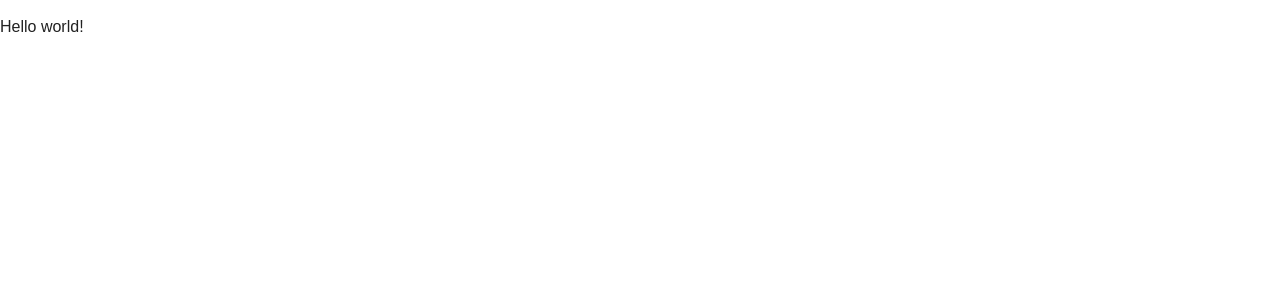
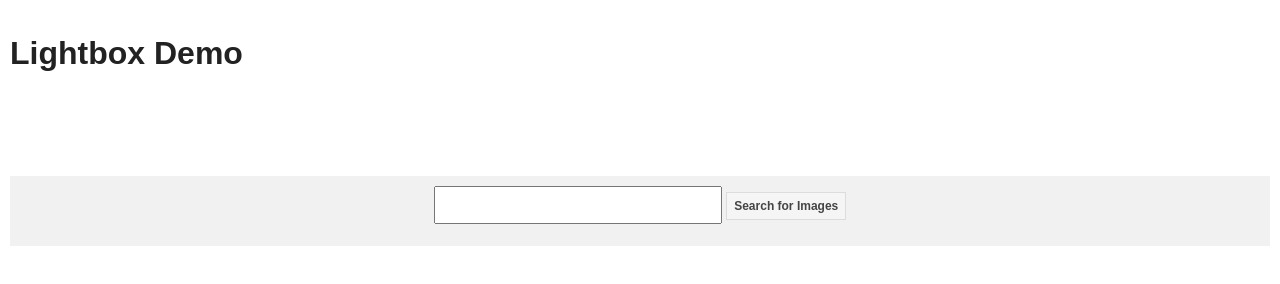
Before and after one commit to JustinWebb/lightbox-demo, a website: page index.html in a window 1280 px wide. Drawn offline with Linux system fonts and the light colour scheme; no server answers.

Commit message:
(feat) Add basic CSS for query form

```diff
--- a/css/main.css
+++ b/css/main.css
@@ -95,7 +95,46 @@ textarea {
    Author's custom styles
    ========================================================================== */
 
+.container {
+  padding: 10px;
+}
+.search {
+  width: 100%;
+}
 
+.search.query {
+  background-color: #f1f1f1;
+}
+.search.results {
+
+}
+
+.viewer {}
+
+form.google-style {
+  width: 100%;
+  margin: 100px auto 0;
+  padding: 10px 0;
+  text-align: center;
+}
+
+input {
+  min-width: 280px;
+  height: 32px;
+  margin-bottom: 12px;
+}
+
+button {
+  width: 120px;
+  height: 28px;
+  margin: 0 auto;
+  border: 1px solid rgba(0, 0, 0, .1);
+  background-color: #f5f5f5;
+  color: #444;
+  font-size: 12px;
+  font-weight: bold;
+  line-height: 12px;
+}
 
 
 
--- a/index.html
+++ b/index.html
@@ -20,7 +20,19 @@
         <![endif]-->
 
         <div class="container">
-            <p>Hello world!</p>
+            <h1>Lightbox Demo</h1>
+
+            <section class="search query">
+                <form class="google-style" action="">
+                    <input id="query" type="text"></input>
+                    <button type="submit">Search for Images</button>
+                </form>
+            </section>
+
+            <section class="search results">
+
+            </section>
+
         </div>
 
         <script src="js/helpers.js"></script>
```
Also changed, not shown: gulpfile.js (+5 -2 lines).
